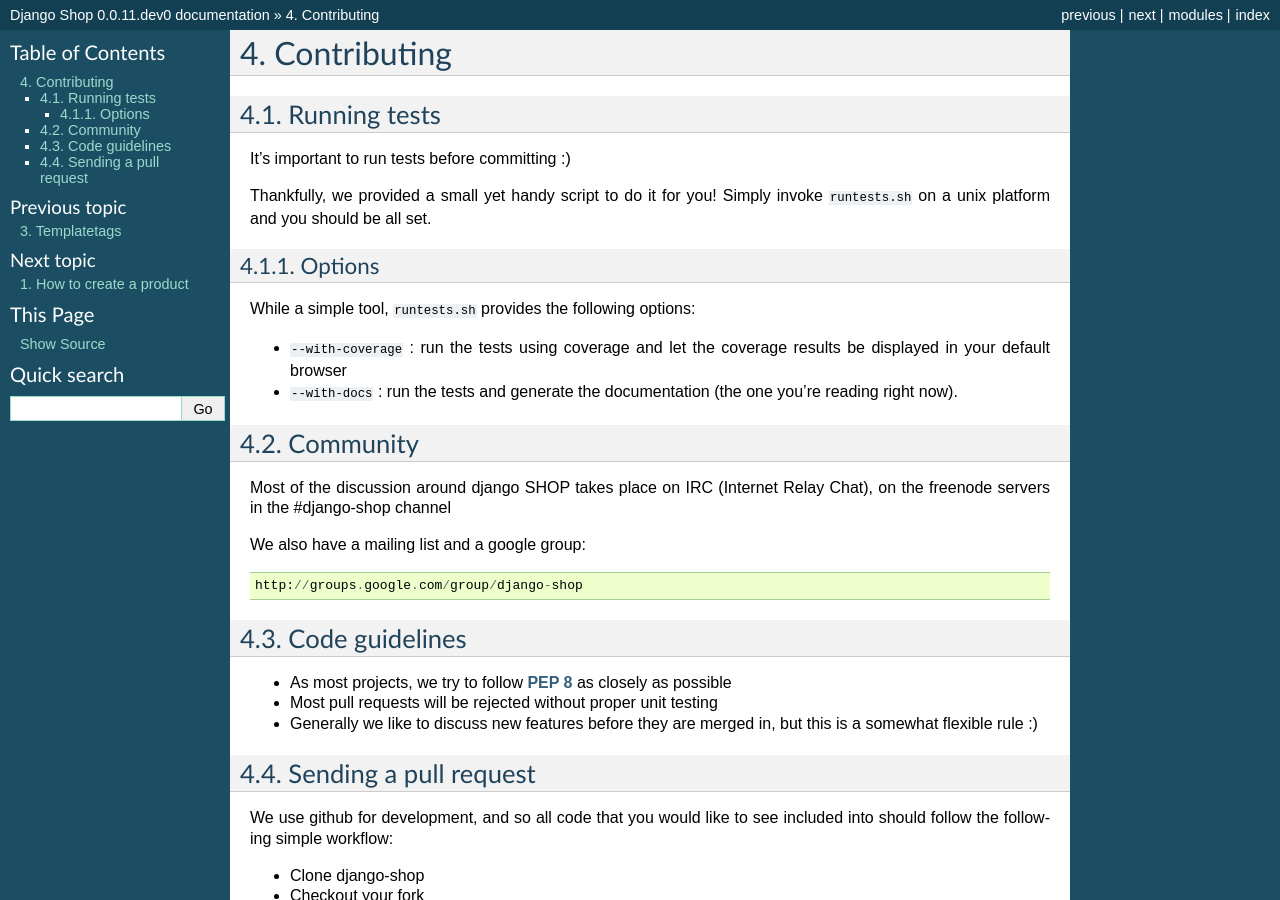
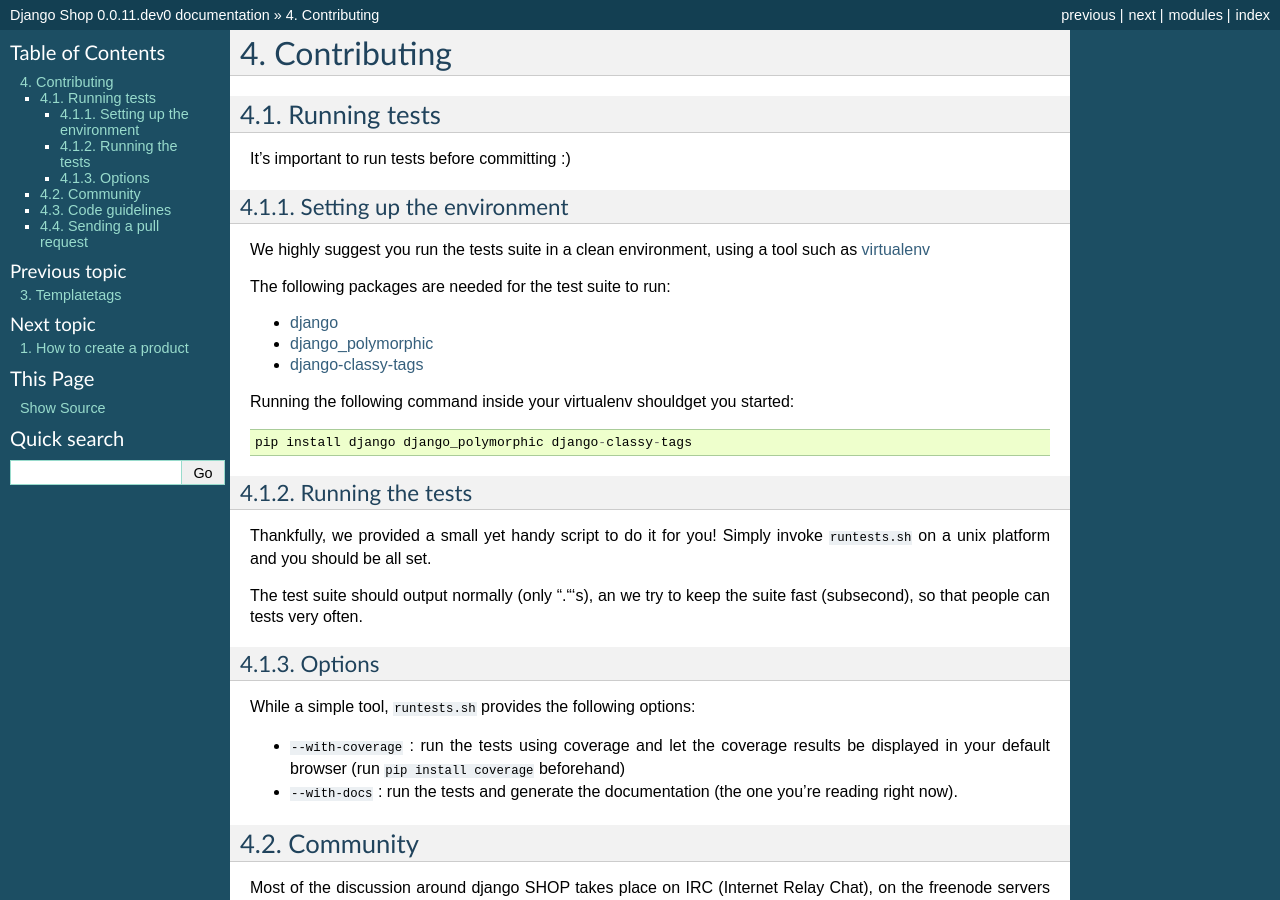
Before and after one commit to zootopia106/django-shop, a Sphinx documentation site: the page built from docs/contributing.rst, in a window 1280 px wide and 900 px high. Built offline with Sphinx 7.4.7, drawn with Linux system fonts in a browser that asks for light colours.

Commit message:
Added more docs on how to run the tests

```diff
--- a/docs/contributing.rst
+++ b/docs/contributing.rst
@@ -7,8 +7,31 @@
 
 It's important to run tests before committing :)
 
+
+Setting up the environment
+--------------------------
+
+We highly suggest you run the tests suite in a clean environment, using a tool such as
+`virtualenv <http://pypi.python.org/pypi/virtualenv>`_
+
+The following packages are needed for the test suite to run:
+
+* `django <https://www.djangoproject.com/>`_
+* `django_polymorphic <https://github.com/chrisglass/django_polymorphic>`_
+* `django-classy-tags <https://github.com/ojii/django-classy-tags>`_
+
+Running the following command inside your virtualenv shouldget you started::
+
+    pip install django django_polymorphic django-classy-tags
+
+Running the tests
+-----------------
+
 Thankfully, we provided a small yet handy script to do it for you! Simply
 invoke ``runtests.sh`` on a unix platform and you should be all set.
+
+The test suite should output normally (only "."'s), an we try to keep the suite fast
+(subsecond), so that people can tests very often.
 
 Options
 --------
@@ -16,7 +39,7 @@
 While a simple tool, ``runtests.sh`` provides the following options:
 
 * ``--with-coverage`` : run the tests using coverage and let the coverage results
-  be displayed in your default browser
+  be displayed in your default browser (run ``pip install coverage`` beforehand)
 * ``--with-docs`` : run the tests and generate the documentation (the one you're
   reading right now).
 
```
